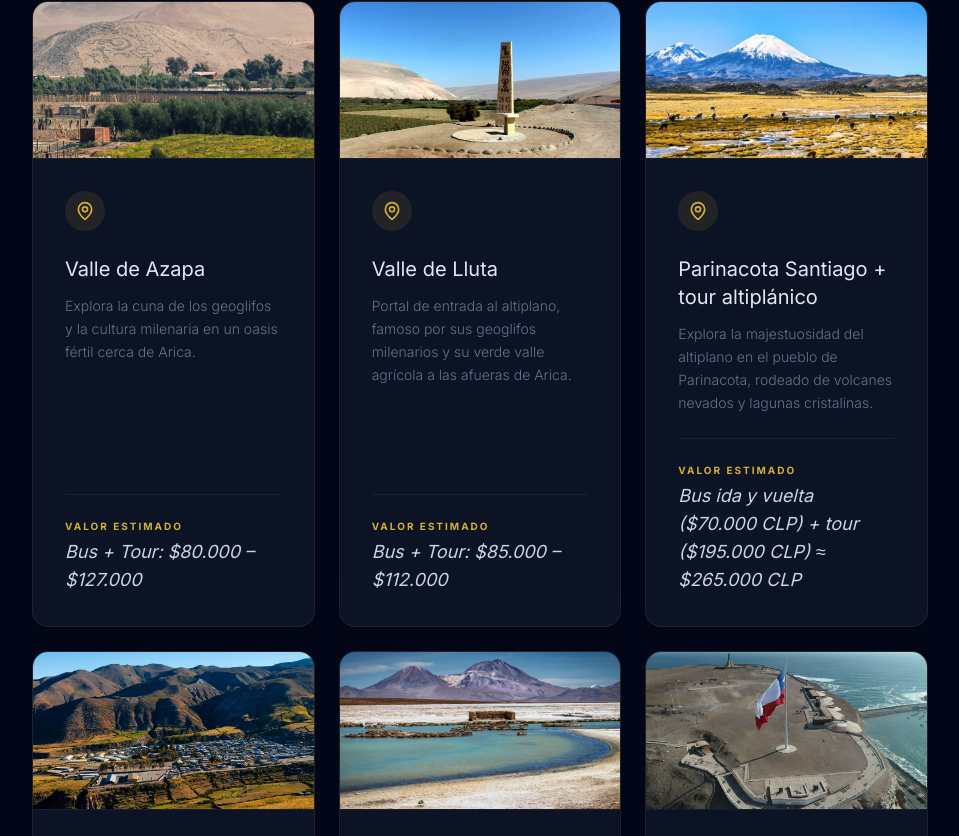
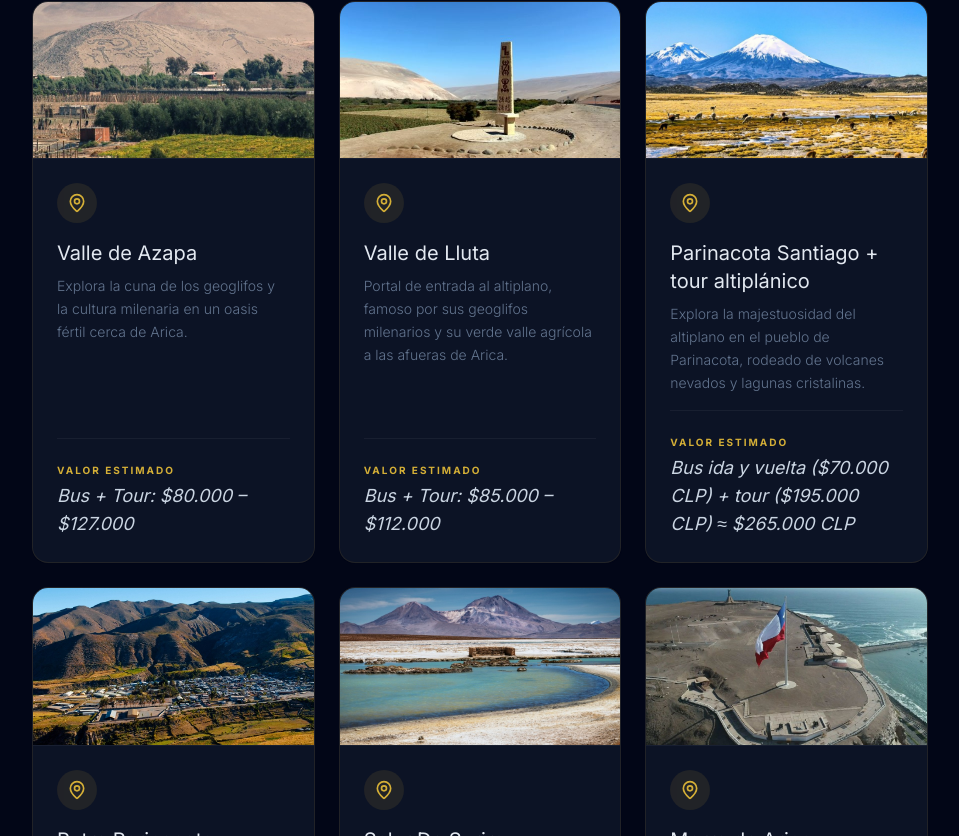
Before and after one commit to IAMEN-ALEX/transportes-el-sol, a Next.js app: page /destinos in a window 1280 px wide. Shown: the part 984-1820 px from the top of the page, without its empty margins (160-1119 px from the left). Built offline with nearby package versions, Linux system fonts and the light colour scheme; what i18next-resources-to-backend would draw is missing.

Commit message:
Standardize card sizes and optimize vertical compactness for all destinations

```diff
--- a/src/app/destinos/page.tsx
+++ b/src/app/destinos/page.tsx
@@ -219,14 +219,14 @@ export default function DestinosPage() {
                       />
                     </div>
                   )}
-                    <div className="p-8 flex flex-col flex-1">
-                    <div className="flex justify-between items-start mb-6">
+                    <div className="p-6 flex flex-col flex-1">
+                    <div className="flex justify-between items-start mb-4">
                       <div className="w-10 h-10 rounded-full bg-[#d4af37]/10 flex items-center justify-center">
                         <MapPin className="w-5 h-5 text-[#d4af37]" />
                       </div>
                     </div>
-                    <h4 className="font-serif text-xl text-slate-200 mb-3 group-hover:text-[#d4af37] transition-colors">{dest.name}</h4>
-                    <p className="text-sm text-slate-500 font-light leading-relaxed mb-6">{dest.description}</p>
+                    <h4 className="font-serif text-xl text-slate-200 mb-2 group-hover:text-[#d4af37] transition-colors">{dest.name}</h4>
+                    <p className="text-sm text-slate-500 font-light leading-relaxed mb-4">{dest.description}</p>
                     {dest.price && (
                       <div className="mt-auto pt-6 border-t border-white/5">
                         <span className="text-[10px] text-[#d4af37] font-bold tracking-[0.2em] uppercase block mb-1">Valor Estimado</span>
@@ -315,14 +315,14 @@ export default function DestinosPage() {
                         />
                       </div>
                     )}
-                    <div className="p-8 flex flex-col flex-1">
-                      <div className="flex justify-between items-start mb-6">
+                    <div className="p-6 flex flex-col flex-1">
+                      <div className="flex justify-between items-start mb-4">
                         <div className="w-10 h-10 rounded-full bg-[#d4af37]/10 flex items-center justify-center">
                           <MapPin className="w-5 h-5 text-[#d4af37]" />
                         </div>
                       </div>
-                      <h4 className="font-serif text-xl text-slate-200 mb-3 group-hover:text-[#d4af37] transition-colors">{dest.name}</h4>
-                      <p className="text-sm text-slate-500 font-light leading-relaxed mb-6">{dest.description}</p>
+                      <h4 className="font-serif text-xl text-slate-200 mb-2 group-hover:text-[#d4af37] transition-colors">{dest.name}</h4>
+                      <p className="text-sm text-slate-500 font-light leading-relaxed mb-4">{dest.description}</p>
                       {dest.price && (
                         <div className="mt-auto pt-6 border-t border-white/5">
                           <span className="text-[10px] text-[#d4af37] font-bold tracking-[0.2em] uppercase block mb-1">Valor Estimado</span>
```
